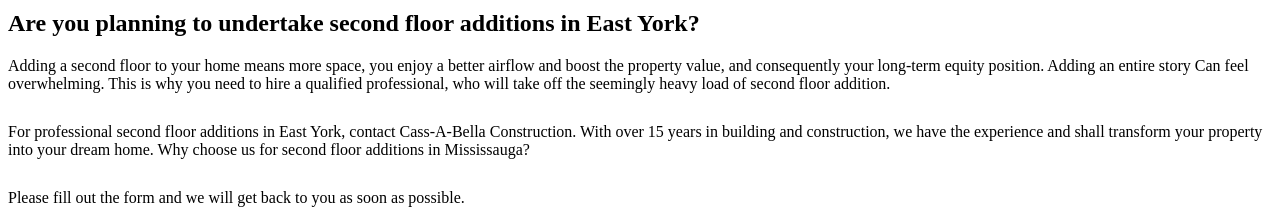
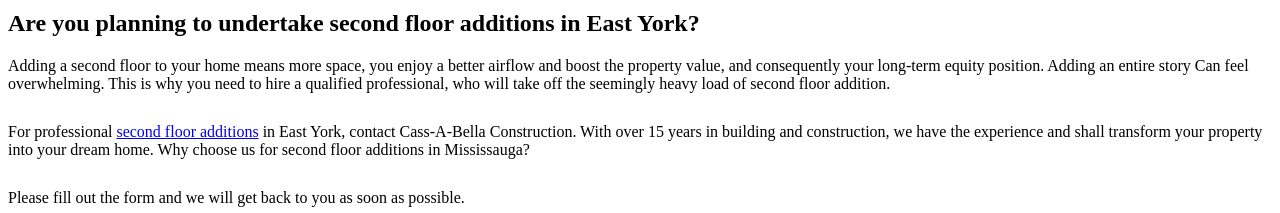
Before and after one commit to jd-fillmore/cassabella, a Gatsby site: page /second-floor-additions-east-york in a window 1280 px wide. Shown: the part 1820-2033 px from the top of the page. Built offline with nearby package versions, Linux system fonts and the light colour scheme; Gatsby itself is replaced by a stand-in of ours.

Commit message:
link to wiki

```diff
--- a/src/pages/second-floor-additions-east-york.js
+++ b/src/pages/second-floor-additions-east-york.js
@@ -83,11 +83,17 @@ const SecondFloorAdditionsEastYork = () => (
               floor addition.
             </p>
             <p>
-              For professional second floor additions in East York, contact
-              Cass-A-Bella Construction. With over 15 years in building and
-              construction, we have the experience and shall transform your
-              property into your dream home. Why choose us for second floor
-              additions in Mississauga?
+              For professional{" "}
+              <a
+                href="https://en.wikipedia.org/wiki/Modular_addition"
+                target="_blank"
+              >
+                second floor additions
+              </a>{" "}
+              in East York, contact Cass-A-Bella Construction. With over 15
+              years in building and construction, we have the experience and
+              shall transform your property into your dream home. Why choose us
+              for second floor additions in Mississauga?
             </p>
           </Col>
           <Col lg="6">
```
